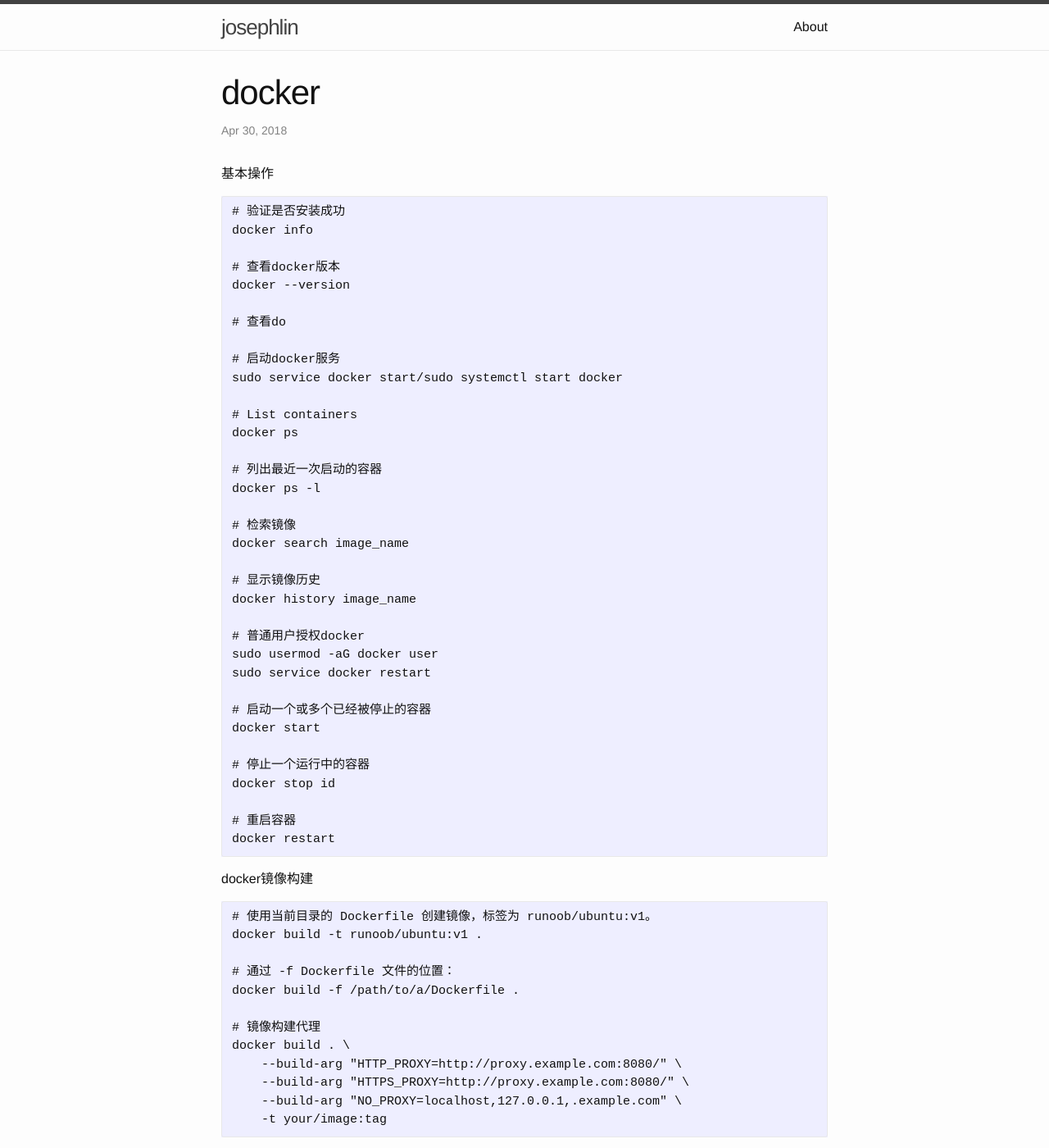
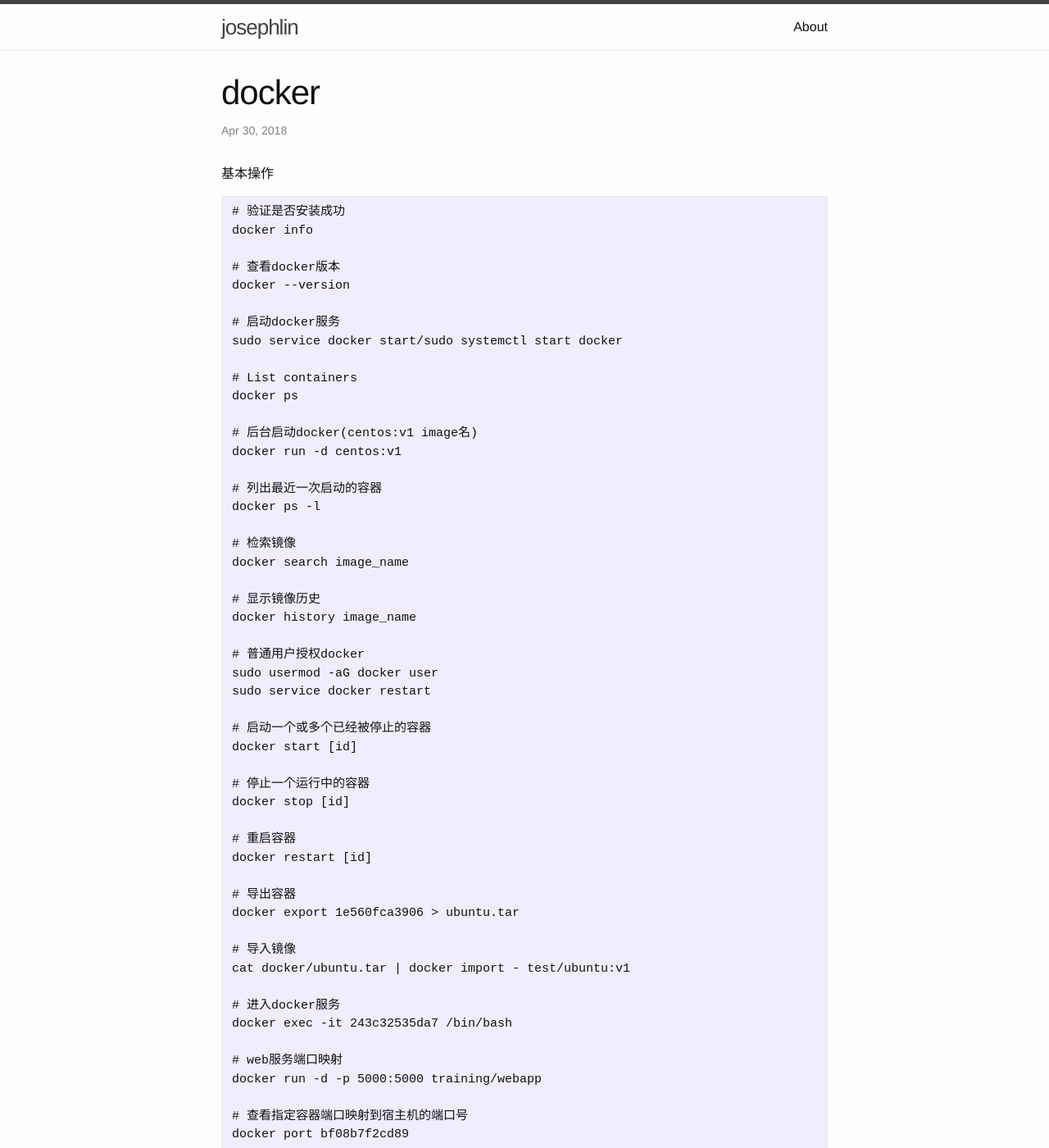
Before and after one commit to josephstalin117/josephstalin117.github.io, a Jekyll site: the page built from _posts/2018-4-30-docker.markdown, in a window 1280 px wide and 1400 px high. Shown: the whole window at 82% size. Built offline with Jekyll 4.4.1, drawn with Linux system fonts in a browser that asks for light colours; some of the changed text lies outside the part shown.

Commit message:
update docker how to use

````diff
--- a/_posts/2018-4-30-docker.markdown
+++ b/_posts/2018-4-30-docker.markdown
@@ -13,13 +13,14 @@
 # 查看docker版本
 docker --version
 
-# 查看do
-
 # 启动docker服务
 sudo service docker start/sudo systemctl start docker
 
 # List containers
 docker ps
+
+# 后台启动docker(centos:v1 image名)
+docker run -d centos:v1
 
 # 列出最近一次启动的容器
 docker ps -l
@@ -35,13 +36,40 @@
 sudo service docker restart
 
 # 启动一个或多个已经被停止的容器
-docker start
+docker start [id]
 
 # 停止一个运行中的容器
-docker stop id
+docker stop [id]
 
 # 重启容器
-docker restart
+docker restart [id]
+
+# 导出容器
+docker export 1e560fca3906 > ubuntu.tar
+
+# 导入镜像
+cat docker/ubuntu.tar | docker import - test/ubuntu:v1
+
+# 进入docker服务
+docker exec -it 243c32535da7 /bin/bash
+
+# web服务端口映射
+docker run -d -p 5000:5000 training/webapp
+
+# 查看指定容器端口映射到宿主机的端口号
+docker port bf08b7f2cd89
+
+# 查看日志
+docker logs -f bf08b7f2cd89
+
+# 查看容器进程
+docker top wizardly_chandrasekhar
+
+# 查看Docker的底层信息
+docker inspect wizardly_chandrasekhar
+
+# 删除容器
+docker rm wizardly_chandrasekhar
 ```
 
 docker镜像构建
@@ -58,6 +86,16 @@
     --build-arg "HTTPS_PROXY=http://proxy.example.com:8080/" \
     --build-arg "NO_PROXY=localhost,127.0.0.1,.example.com" \
     -t your/image:tag
+
+# Dockerfile 代理设置
+FROM golang:1.12
+
+ENV http_proxy "http://172.17.0.1:1087"
+ENV HTTP_PROXY "http://172.17.0.1:1087"
+ENV https_proxy "http://172.17.0.1:1087"
+ENV HTTPS_PROXY "http://172.17.0.1:1087"
+
+RUN curl www.google.com --max-time 3
 ```
 
 images文件管理
````
